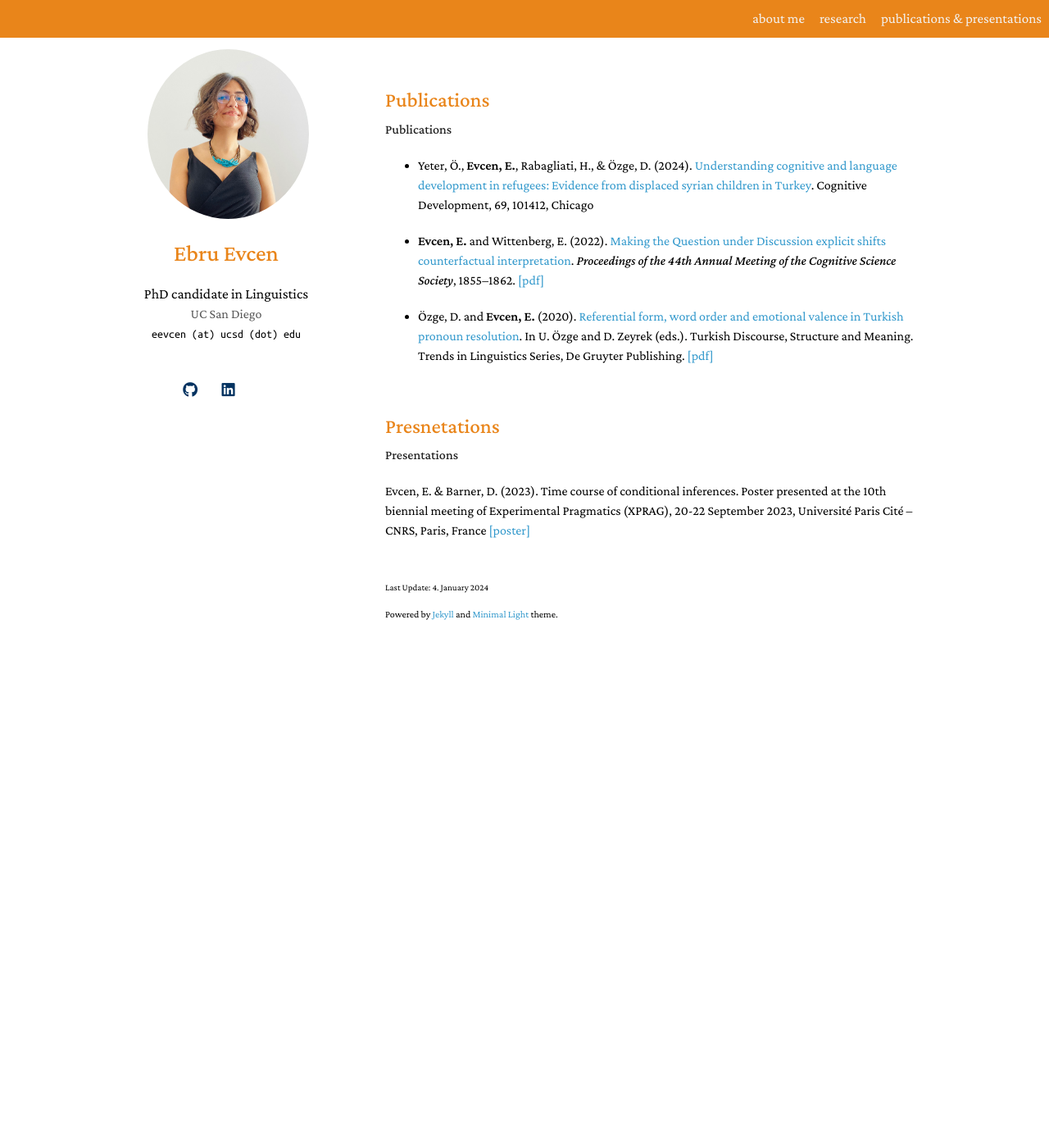
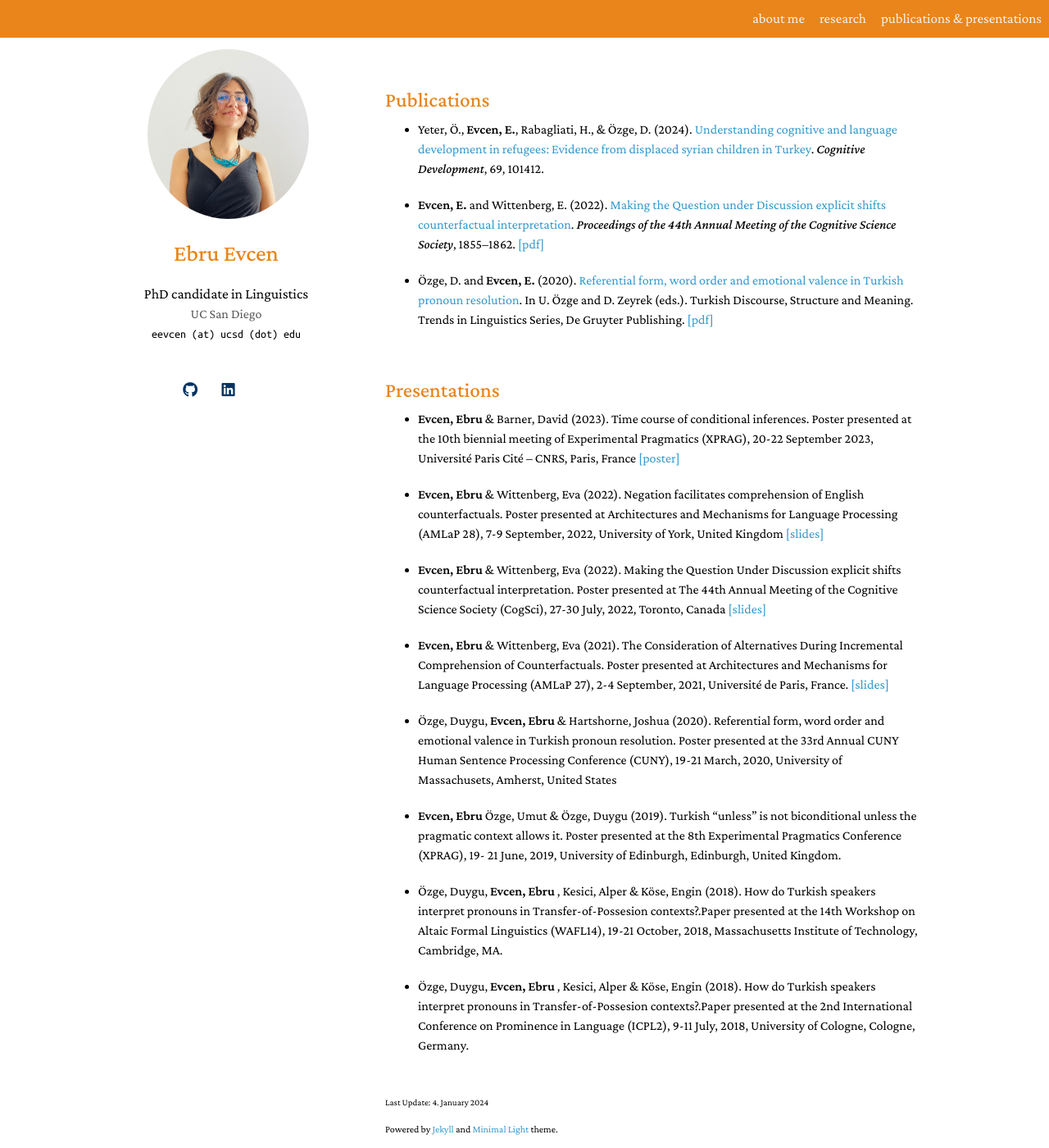
Before and after one commit to ebruevcen/ebruevcen.github.io, a Jekyll site: the page built from publications_presentations.md, in a window 1280 px wide and 1400 px high. Shown: the whole window at 82% size. Built offline with Jekyll 4.4.1, drawn with Linux system fonts in a browser that asks for light colours; nearby versions of some CDN libraries; library files that are not in the unit come from our copies; a style sheet for code colours, icons or effects is not loaded.

Commit message:
Update publications_presentations.md

```diff
--- a/publications_presentations.md
+++ b/publications_presentations.md
@@ -7,9 +7,8 @@ permalink: /publications_presentations/
 
 <h2 style="margin: 60px 0px 10px;">Publications</h2>
 
-**Publications**
 
-- Yeter, Ö., <b>Evcen, E.</b>, Rabagliati, H., & Özge, D. (2024). [Understanding cognitive and language development in refugees: Evidence from displaced syrian children in Turkey](https://www.sciencedirect.com/science/article/abs/pii/S088520142300117X?via%3Dihub). Cognitive Development, 69, 101412, Chicago
+- Yeter, Ö., <b>Evcen, E.</b>, Rabagliati, H., & Özge, D. (2024). [Understanding cognitive and language development in refugees: Evidence from displaced syrian children in Turkey](https://www.sciencedirect.com/science/article/abs/pii/S088520142300117X?via%3Dihub). *Cognitive Development*, 69, 101412.
 
 - <b>Evcen, E.</b> and Wittenberg, E. (2022). [Making the Question under Discussion explicit shifts counterfactual interpretation](https://escholarship.org/uc/item/43z0w42j). *Proceedings of the 44th Annual Meeting of the Cognitive Science Society*, 1855–1862. [\[pdf\]](https://ebruevcen.github.io/assets/files/EvcenWittenberg2022.pdf)
 
@@ -17,8 +16,20 @@ permalink: /publications_presentations/
 
 <h1 id="Presentations"></h1>
 
-<h2 style="margin: 60px 0px 10px;">Presnetations</h2>
+<h2 style="margin: 60px 0px 10px;">Presentations</h2>
 
-**Presentations**
+- <b>Evcen, Ebru </b> & Barner, David (2023). Time course of conditional inferences. Poster presented at the 10th biennial meeting of Experimental Pragmatics (XPRAG), 20-22 September 2023, Université Paris Cité – CNRS, Paris, France [\[poster\]](https://osf.io/9xkrf)
 
-Evcen, E. & Barner, D. (2023). Time course of conditional inferences. Poster presented at the 10th biennial meeting of Experimental Pragmatics (XPRAG), 20-22 September 2023, Université Paris Cité – CNRS, Paris, France [\[poster\]](https://osf.io/9xkrf)
+- <b>Evcen, Ebru </b> & Wittenberg, Eva (2022). Negation facilitates comprehension of English counterfactuals. Poster presented at Architectures and Mechanisms for Language Processing (AMLaP 28), 7-9 September, 2022, University of York, United Kingdom [\[slides\]]()
+
+- <b>Evcen, Ebru </b> &  Wittenberg, Eva (2022). Making the Question Under Discussion explicit shifts counterfactual interpretation. Poster presented at The 44th Annual Meeting of the Cognitive Science Society (CogSci), 27-30 July, 2022, Toronto, Canada [\[slides\]]()
+
+- <b>Evcen, Ebru </b> &  Wittenberg, Eva (2021). The Consideration of Alternatives During Incremental Comprehension of Counterfactuals. Poster presented at Architectures and Mechanisms for Language Processing (AMLaP 27), 2-4 September, 2021, Université de Paris, France. [\[slides\]]()
+
+- Özge, Duygu, <b>Evcen, Ebru </b> & Hartshorne, Joshua (2020). Referential form, word order and emotional valence in Turkish pronoun resolution. Poster presented at the 33rd Annual CUNY Human Sentence Processing Conference (CUNY), 19-21 March, 2020, University of Massachusets, Amherst, United States
+
+- <b>Evcen, Ebru </b> Özge, Umut & Özge, Duygu (2019). Turkish “unless” is not biconditional unless the pragmatic context allows it. Poster presented at the 8th Experimental Pragmatics Conference (XPRAG), 19- 21 June, 2019, University of Edinburgh, Edinburgh, United Kingdom.
+
+- Özge, Duygu, <b>Evcen, Ebru </b>, Kesici, Alper & Köse, Engin (2018). How do Turkish speakers interpret pronouns in Transfer-of-Possesion contexts?.Paper presented at the 14th Workshop on Altaic Formal Linguistics (WAFL14), 19-21 October, 2018, Massachusetts Institute of Technology, Cambridge, MA.
+
+- Özge, Duygu, <b>Evcen, Ebru </b>,  Kesici, Alper & Köse, Engin (2018). How do Turkish speakers interpret pronouns in Transfer-of-Possesion contexts?.Paper presented at the 2nd International Conference on Prominence in Language (ICPL2), 9-11 July, 2018, University of Cologne, Cologne, Germany.
```
